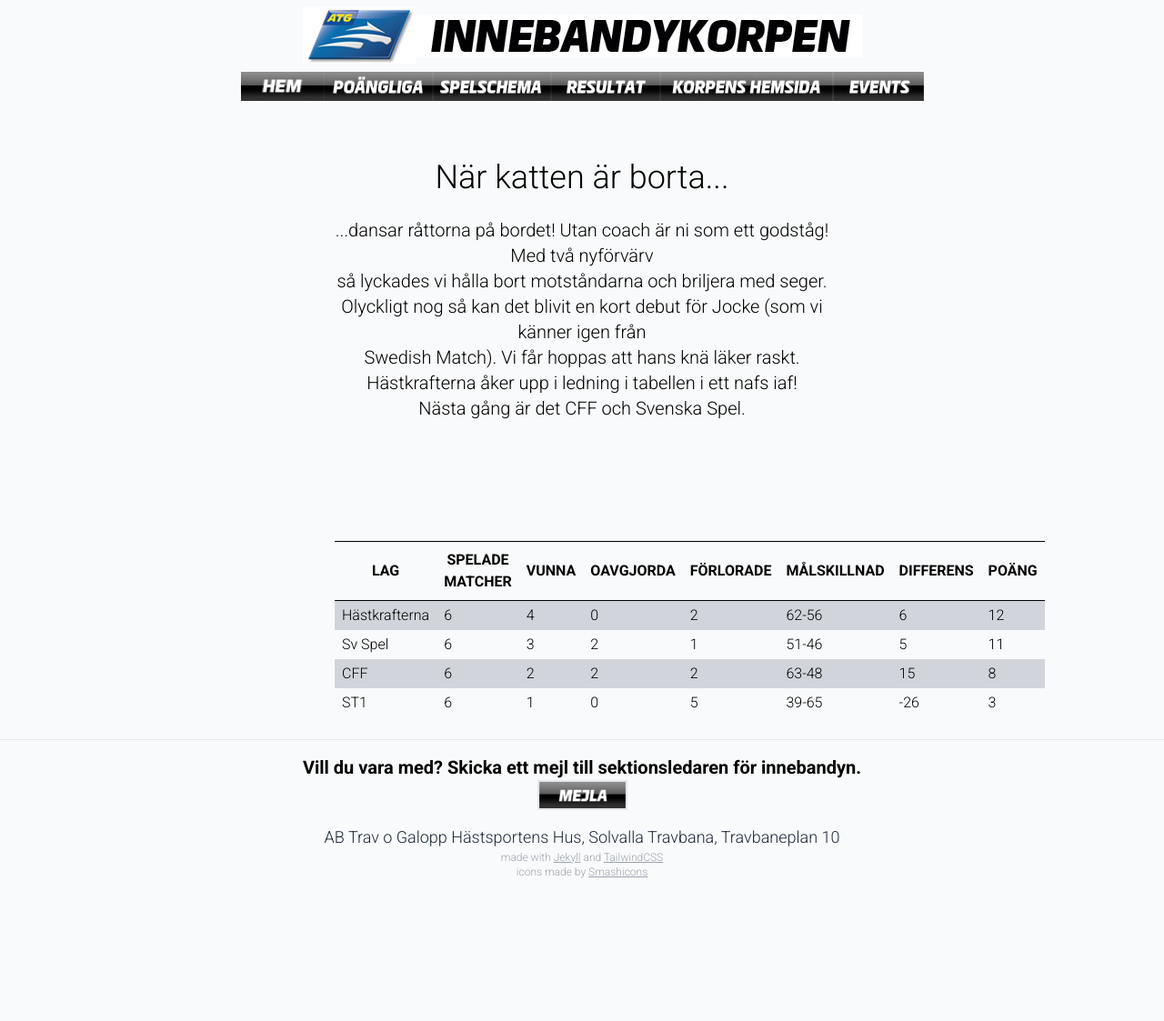
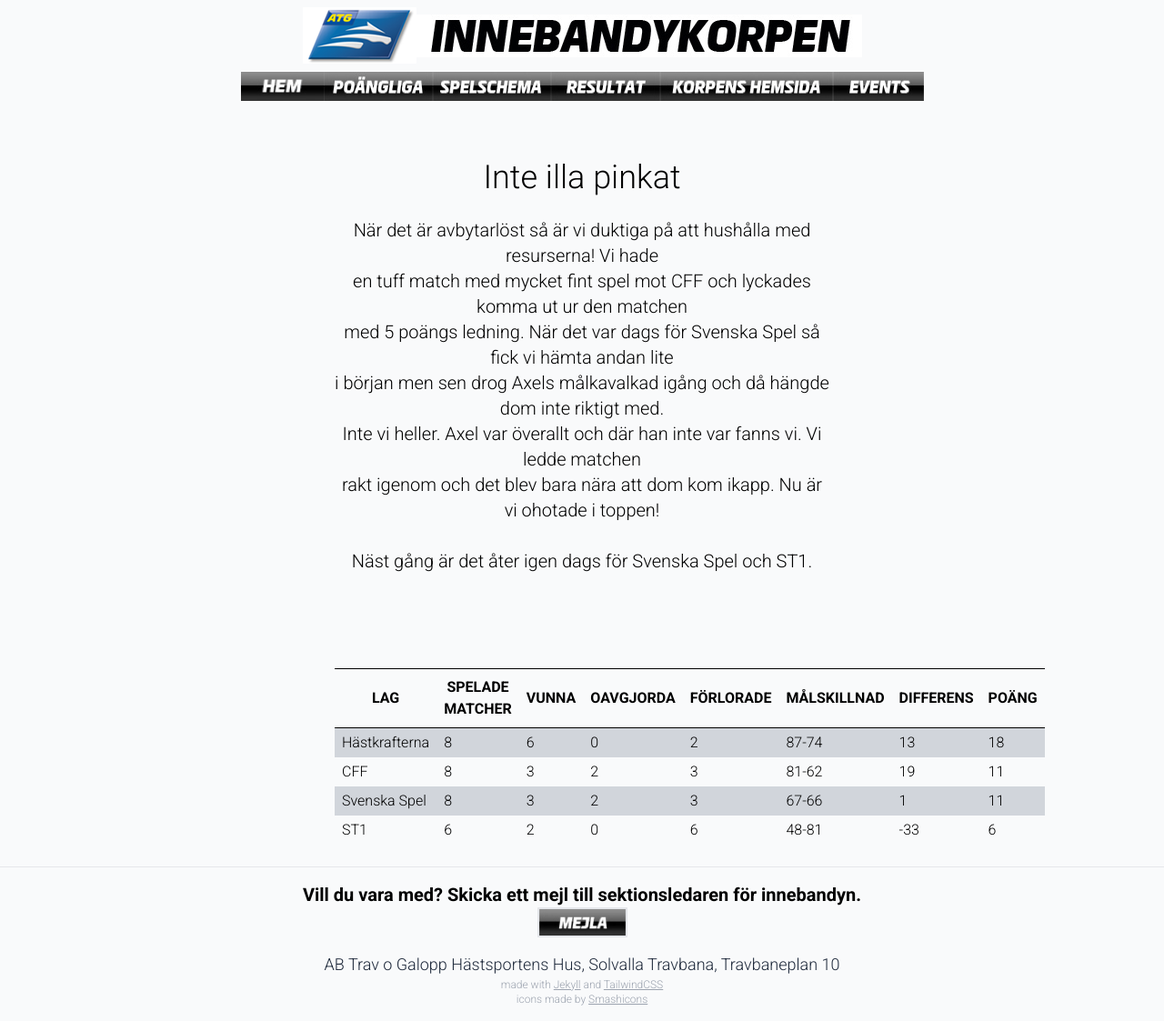
Before and after one commit to andreashogvall/andreashogvall.github.io, a Jekyll site: the page built from index.html, in a window 1280 px wide. Shown: the whole page at 91% size. Built offline with Jekyll 4.4.1, drawn with Linux system fonts in a browser that asks for light colours; nearby versions of some CDN libraries; before the commit the page ends 983 px from its top, so only the background shows below that.

Commit message:
Add files via upload

```diff
--- a/index.html
+++ b/index.html
@@ -4,17 +4,17 @@
 description: "Innebandykorpen"
 ---
 <div class="mx-auto w-1/2">
-		<p class="text-center text-4xl">När katten är borta...</p>
+		<p class="text-center text-4xl">Inte illa pinkat</p>
 		<br>
 
 		<p class="text-center text-xl">
-			...dansar råttorna på bordet! Utan coach är ni som ett godståg! Med två nyförvärv <br>
-			så lyckades vi hålla bort motståndarna och briljera med seger. <br>
-			Olyckligt nog så kan det blivit en kort debut för Jocke (som vi känner igen från <br>
-			Swedish Match). Vi får hoppas att hans knä läker raskt. <br>
-			Hästkrafterna åker upp i ledning i tabellen i ett nafs iaf! <br>
-			Nästa gång är det CFF och Svenska Spel.
-			<br><br>
+			När det är avbytarlöst så är vi duktiga på att hushålla med resurserna! Vi hade<br>
+			en tuff match med mycket fint spel mot CFF och lyckades komma ut ur den matchen <br>
+			med 5 poängs ledning. När det var dags för Svenska Spel så fick vi hämta andan lite<br>
+			i början men sen drog Axels målkavalkad igång och då hängde dom inte riktigt med.<br>
+			Inte vi heller. Axel var överallt och där han inte var fanns vi. Vi ledde matchen<br>
+			rakt igenom och det blev bara nära att dom kom ikapp. Nu är vi ohotade i toppen!<br>
+			<br>Näst gång är det åter igen dags för Svenska Spel och ST1.<br>
 			<br>
 			<br>
 	</p>
@@ -58,10 +58,10 @@
 					Hästkrafterna
 				</td>
 				<td class="py-1 px-2">
-					6
+					8
 				</td>
 				<td class="py-1 px-2">
-					4
+					6
 				</td>
 				<td class="py-1 px-2">
 					0
@@ -70,21 +70,21 @@
 					2
 				</td>
 				<td class="py-1 px-2">
-					62-56
+					87-74
 				</td>
 				<td class="py-1 px-2">
-					6
+					13
 				</td>
 				<td class="py-1 px-2">
-					12
+					18
 				</td>
 			</tr>
 			<tr>
 				<td class="py-1 px-2">
-					Sv Spel
+					CFF
 				</td>
 				<td class="py-1 px-2">
-					6
+					8
 				</td>
 				<td class="py-1 px-2">
 					3
@@ -93,13 +93,13 @@
 					2
 				</td>
 				<td class="py-1 px-2">
-					1
+					3
 				</td>
 				<td class="py-1 px-2">
-					51-46
+					81-62
 				</td>
 				<td class="py-1 px-2">
-					5
+					19
 				</td>
 				<td class="py-1 px-2">
 					11
@@ -107,28 +107,28 @@
 			</tr>
 			<tr class="bg-gray-300">
 				<td class="py-1 px-2">
-					CFF
+					Svenska Spel
 				</td>
 				<td class="py-1 px-2">
-					6
+					8
+				</td>
+				<td class="py-1 px-2">
+					3
 				</td>
 				<td class="py-1 px-2">
 					2
 				</td>
 				<td class="py-1 px-2">
-					2
+					3
 				</td>
 				<td class="py-1 px-2">
-					2
+					67-66
 				</td>
 				<td class="py-1 px-2">
-					63-48
+					1
 				</td>
 				<td class="py-1 px-2">
-					15
-				</td>
-				<td class="py-1 px-2">
-					8
+					11
 				</td>
 			</tr>
 			<tr>
@@ -139,22 +139,22 @@
 					6
 				</td>
 				<td class="py-1 px-2">
-					1
+					2
 				</td>
 				<td class="py-1 px-2">
 					0
 				</td>
 				<td class="py-1 px-2">
-					5
+					6
 				</td>
 				<td class="py-1 px-2">
-					39-65
+					48-81
 				</td>
 				<td class="py-1 px-2">
-					-26
+					-33
 				</td>
 				<td class="py-1 px-2">
-					3
+					6
 				</td>
 			</tr>
 
```
